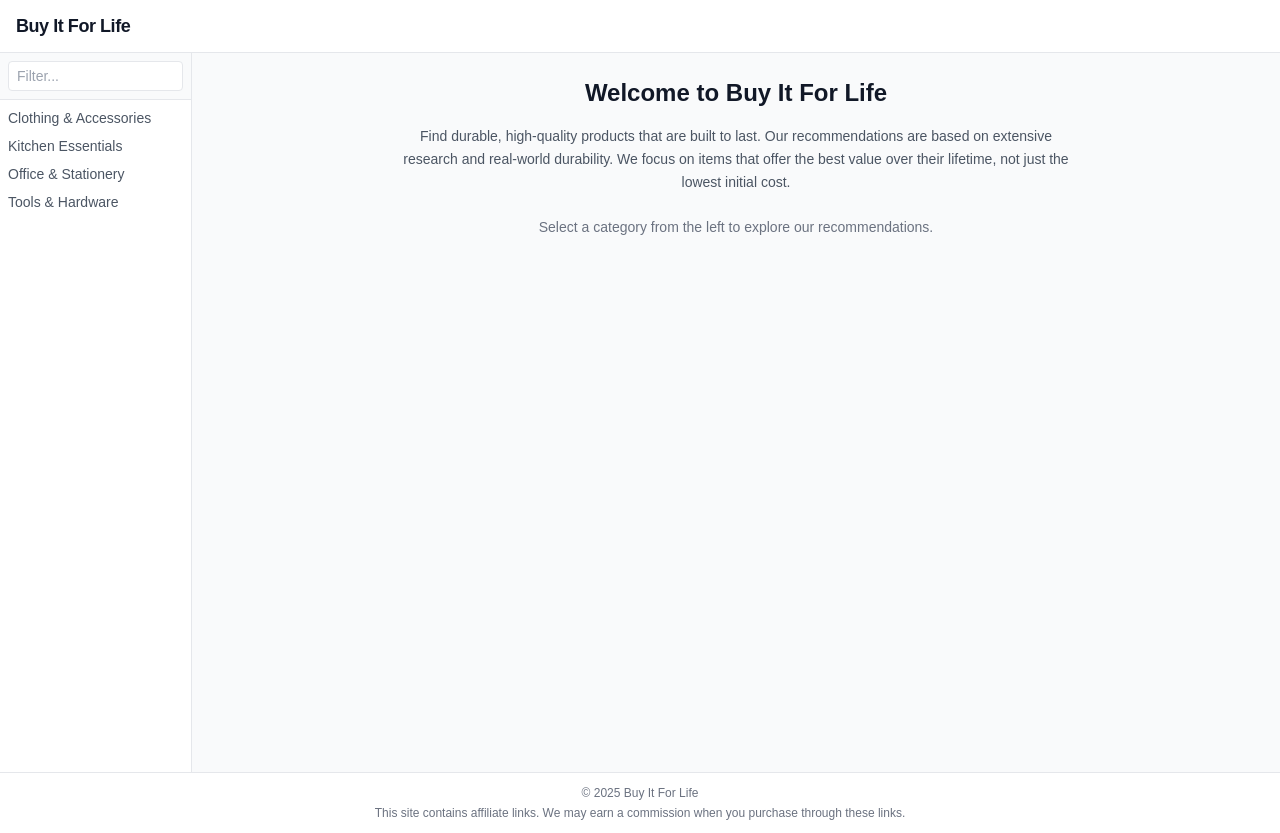
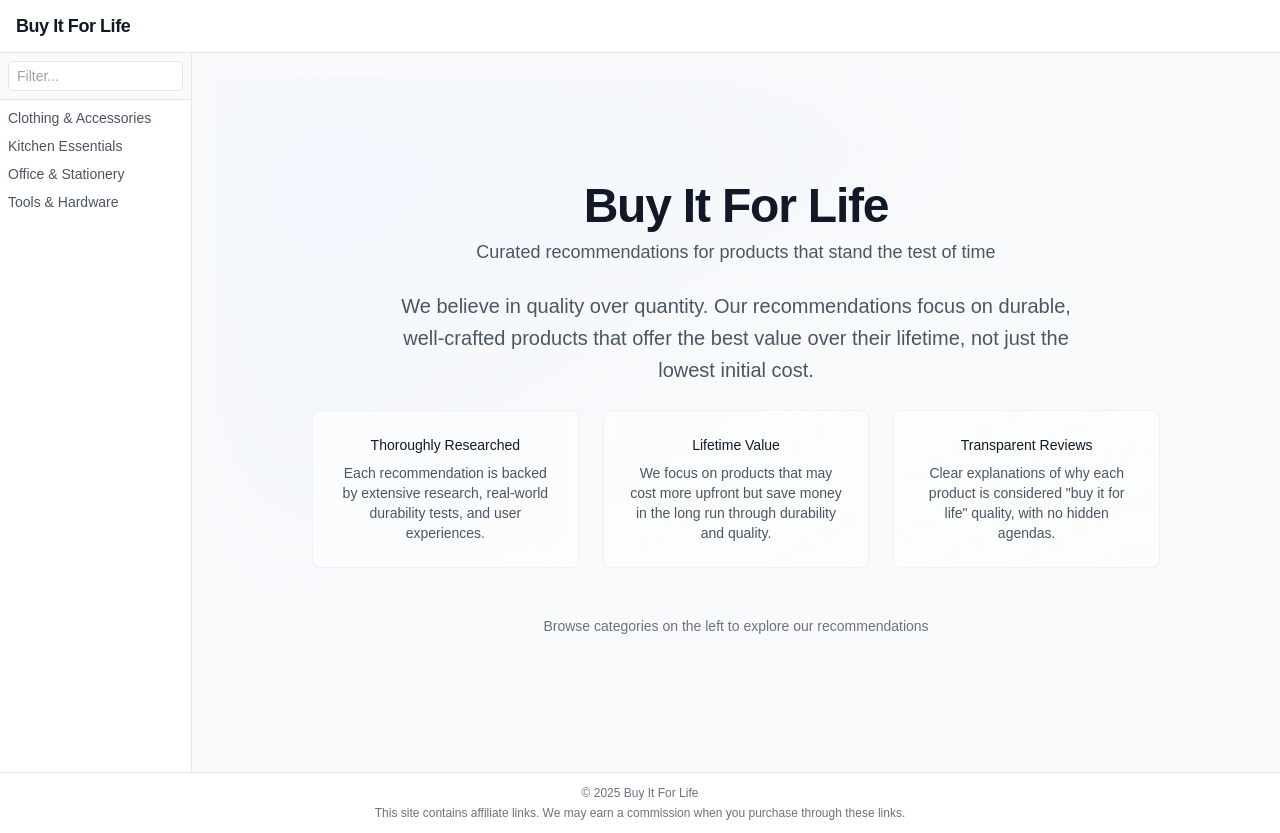
Before and after one commit to SparkyWoo/bifl, a Next.js app: page / in a window 1280 px wide. Built offline with nearby package versions, Linux system fonts and the light colour scheme.

Commit message:
improve ui/ux homepage

```diff
--- a/app/page.tsx
+++ b/app/page.tsx
@@ -1,17 +1,118 @@
-export default function Home() {
+'use client'
+
+import * as React from 'react'
+import { motion } from 'framer-motion'
+import { Inter } from 'next/font/google'
+
+const inter = Inter({
+  subsets: ['latin'],
+  variable: '--font-inter',
+})
+
+function BackgroundGradient() {
   return (
-    <div className="max-w-2xl mx-auto text-center">
-      <h1 className="text-2xl font-bold text-gray-900 mb-4">
-        Welcome to Buy It For Life
-      </h1>
-      <p className="text-gray-600 text-sm leading-relaxed mb-6">
-        Find durable, high-quality products that are built to last. Our recommendations
-        are based on extensive research and real-world durability. We focus on items
-        that offer the best value over their lifetime, not just the lowest initial cost.
-      </p>
-      <div className="text-sm text-gray-500">
-        Select a category from the left to explore our recommendations.
+    <div className="absolute inset-0 overflow-hidden -z-10">
+      <div className="absolute inset-0 bg-gradient-to-br from-blue-50 via-transparent to-blue-50/5 blur-3xl" />
+    </div>
+  )
+}
+
+export default function HomePage() {
+  const fadeUpVariants = {
+    hidden: { opacity: 0, y: 20 },
+    visible: (i: number) => ({
+      opacity: 1,
+      y: 0,
+      transition: {
+        duration: 0.8,
+        delay: 0.2 + i * 0.1,
+        ease: [0.25, 0.4, 0.25, 1],
+      },
+    }),
+  }
+
+  return (
+    <div className="relative min-h-[calc(100vh-8.5rem)] w-full flex flex-col items-center justify-center">
+      <BackgroundGradient />
+
+      <div className="relative z-10 container mx-auto px-6 max-w-4xl">
+        <div className="text-center space-y-6">
+          <motion.div
+            custom={0}
+            variants={fadeUpVariants}
+            initial="hidden"
+            animate="visible"
+            className="space-y-2"
+          >
+            <h1 className="text-4xl font-bold tracking-tight text-gray-900 sm:text-5xl">
+              Buy It For Life
+            </h1>
+            <p className="text-lg text-gray-600">
+              Curated recommendations for products that stand the test of time
+            </p>
+          </motion.div>
+
+          <motion.div
+            custom={1}
+            variants={fadeUpVariants}
+            initial="hidden"
+            animate="visible"
+            className="max-w-2xl mx-auto"
+          >
+            <div className="prose prose-blue text-gray-600">
+              <p className="lead">
+                We believe in quality over quantity. Our recommendations focus on durable, well-crafted products
+                that offer the best value over their lifetime, not just the lowest initial cost.
+              </p>
+            </div>
+          </motion.div>
+
+          <motion.div
+            custom={2}
+            variants={fadeUpVariants}
+            initial="hidden"
+            animate="visible"
+            className="grid grid-cols-1 md:grid-cols-3 gap-6 text-sm"
+          >
+            {features.map((feature, i) => (
+              <div
+                key={feature.title}
+                className="p-6 bg-white/50 backdrop-blur-sm border border-gray-200/50 rounded-lg"
+              >
+                <h3 className="font-medium text-gray-900 mb-2">{feature.title}</h3>
+                <p className="text-gray-600">{feature.description}</p>
+              </div>
+            ))}
+          </motion.div>
+
+          <motion.div
+            custom={3}
+            variants={fadeUpVariants}
+            initial="hidden"
+            animate="visible"
+            className="pt-6"
+          >
+            <p className="text-sm text-gray-500">
+              Browse categories on the left to explore our recommendations
+            </p>
+          </motion.div>
+        </div>
       </div>
     </div>
   )
 }
+
+const features = [
+  {
+    title: 'Thoroughly Researched',
+    description: 'Each recommendation is backed by extensive research, real-world durability tests, and user experiences.',
+  },
+  {
+    title: 'Lifetime Value',
+    description: 'We focus on products that may cost more upfront but save money in the long run through durability and quality.',
+  },
+  {
+    title: 'Transparent Reviews',
+    description: 'Clear explanations of why each product is considered "buy it for life" quality, with no hidden agendas.',
+  },
+]
--- a/package.json
+++ b/package.json
@@ -15,6 +15,7 @@
     "@tailwindcss/typography": "^0.5.16",
     "class-variance-authority": "^0.7.1",
     "clsx": "^2.1.1",
+    "framer-motion": "^12.4.3",
     "fuse.js": "^7.1.0",
     "next": "^15.1.7",
     "next-mdx-remote": "^5.0.0",
```
Also changed, not shown: 1 other file (tests, documents, lock files or other folders).
